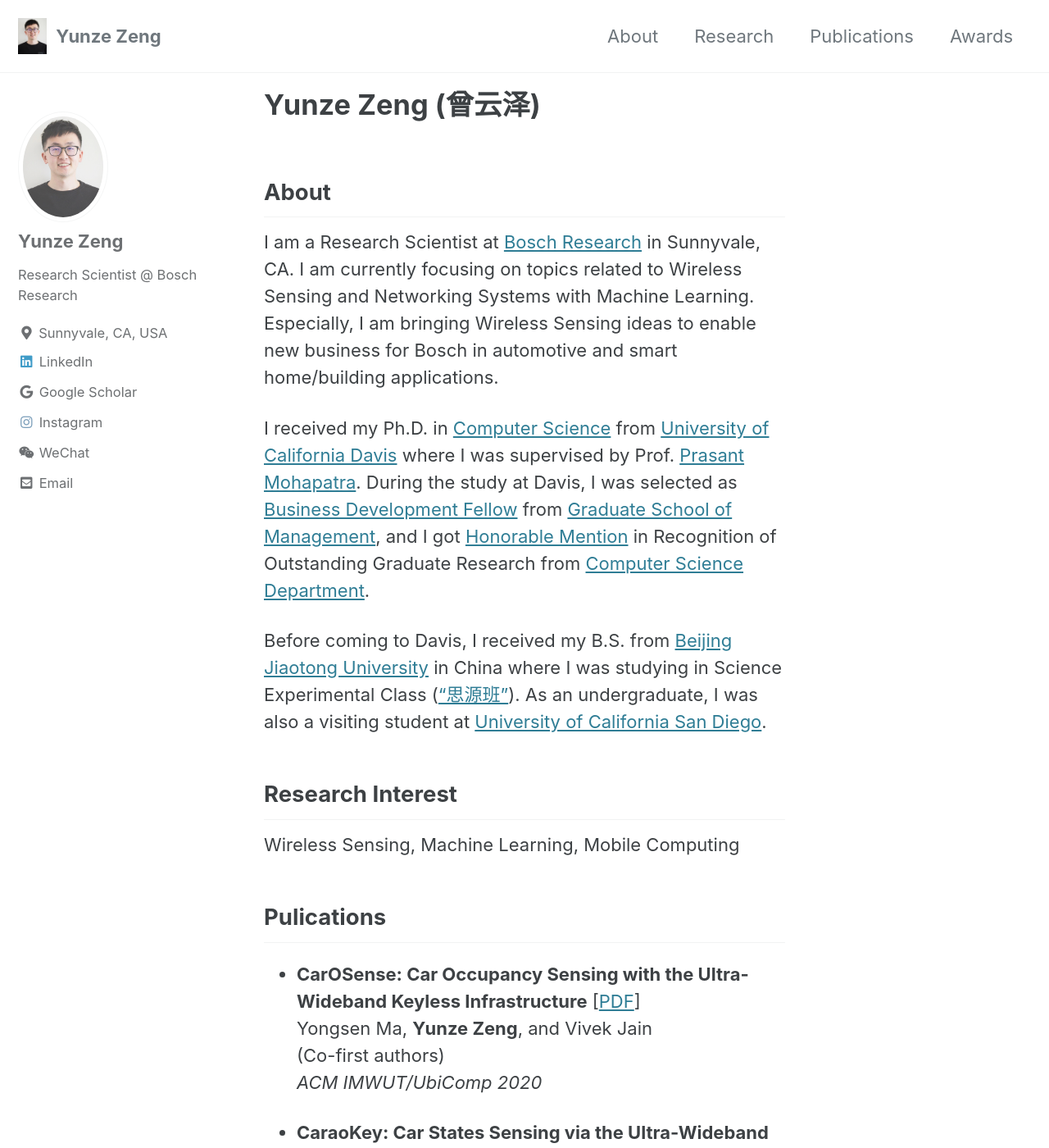
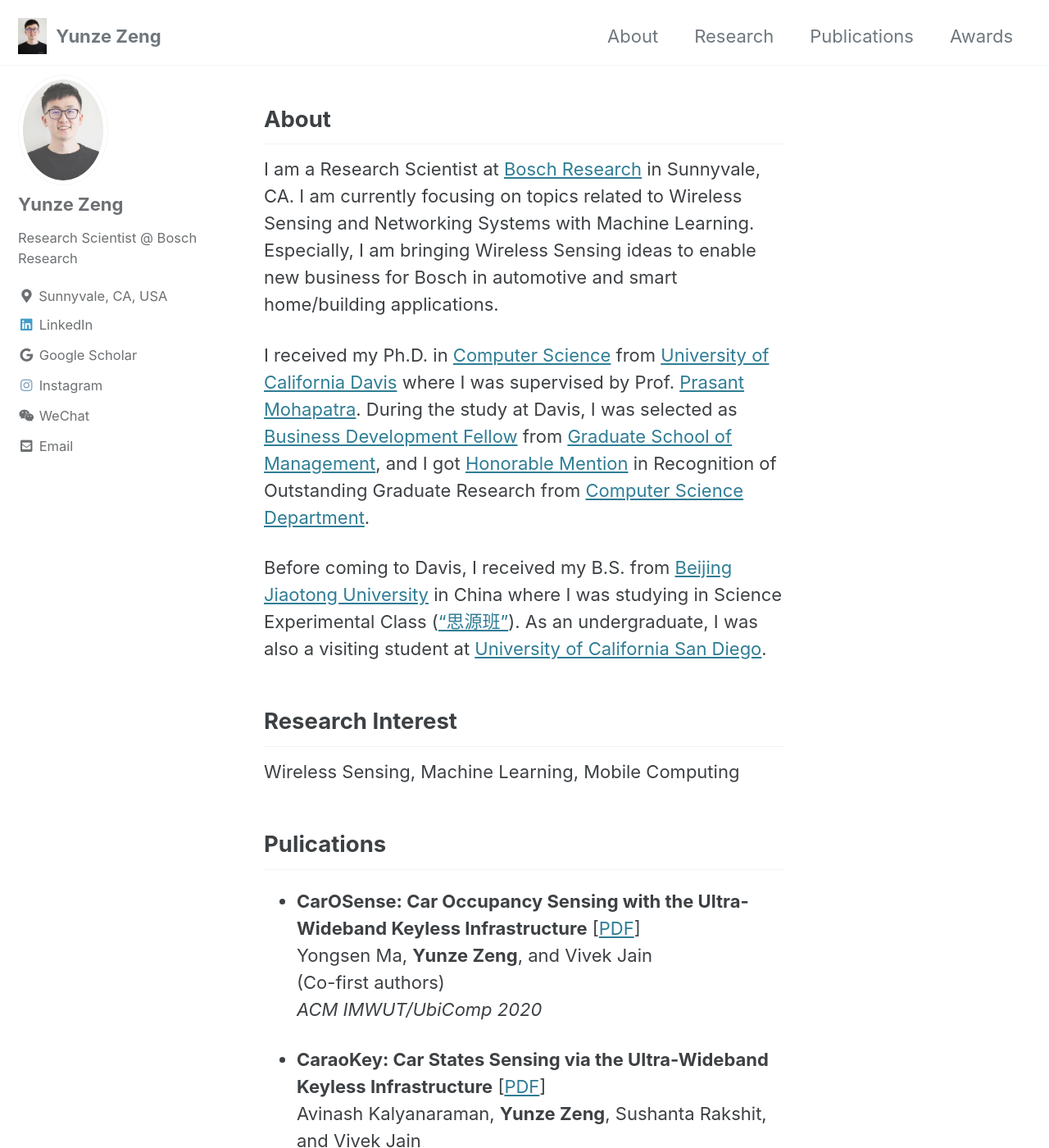
Before and after one commit to yunze/yunze.github.io, a Jekyll site: the page built from index.md, in a window 1280 px wide and 1400 px high. Shown: the whole window at 82% size. Built offline with Jekyll 4.4.1, drawn with Linux system fonts in a browser that asks for light colours; cached includes are drawn as plain includes.

Commit message:
Update _masthead.scss

```diff
--- a/_sass/minimal-mistakes/_masthead.scss
+++ b/_sass/minimal-mistakes/_masthead.scss
@@ -3,13 +3,17 @@
    ========================================================================== */
 
 .masthead {
-  position: relative;
+  //position: relative;
+  position: fixed;
   border-bottom: 1px solid $border-color;
   -webkit-animation: $intro-transition;
   animation: $intro-transition;
   -webkit-animation-delay: 0.15s;
   animation-delay: 0.15s;
   z-index: 20;
+  width: 100%;
+  background: white;
+  height:80px;
 
   &__inner-wrap {
     @include clearfix;
```
